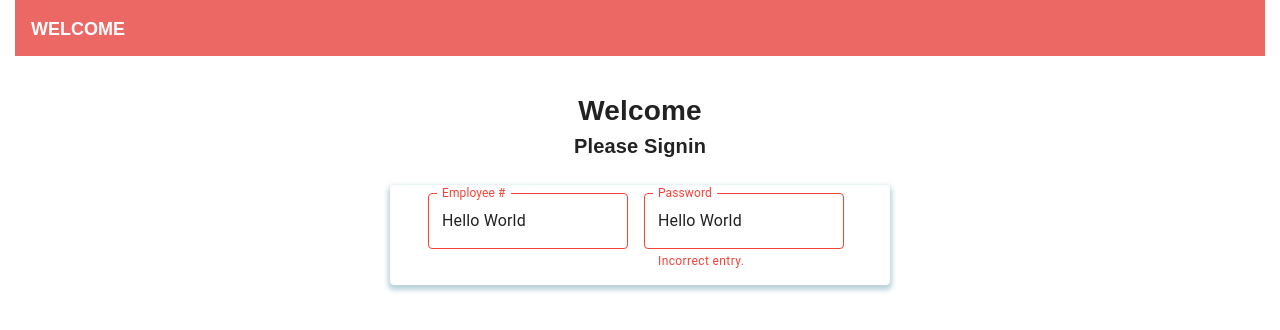
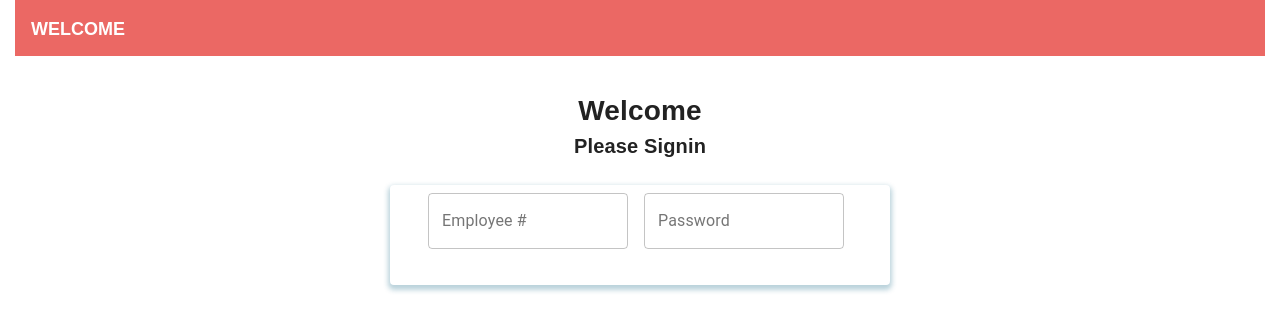
Before and after one commit to thePROZACH25/Retail_POS, a React (Create React App) app in the folder client/: page / in a window 1280 px wide. Shown: the top 330 px of the page. Built offline with nearby package versions, Linux system fonts and the light colour scheme; no server answers; a web font is replaced by a local one.

Commit message:
changing login to not show error

```diff
--- a/client/src/WelcomePage.js
+++ b/client/src/WelcomePage.js
@@ -18,6 +18,7 @@ const useStyles = makeStyles({
 
 function WelcomePage() {
   const classes = useStyles();
+
   return (
     <div>
       <div style={box1}>
--- a/client/src/components/ValidationTextFields.js
+++ b/client/src/components/ValidationTextFields.js
@@ -1,10 +1,10 @@
-import React from 'react';
-import TextField from '@material-ui/core/TextField';
-import { makeStyles } from '@material-ui/core/styles';
+import React from "react";
+import TextField from "@material-ui/core/TextField";
+import { makeStyles } from "@material-ui/core/styles";
 
 const useStyles = makeStyles((theme) => ({
   root: {
-    '& .MuiTextField-root': {
+    "& .MuiTextField-root": {
       margin: theme.spacing(1),
       width: 200,
     },
@@ -16,21 +16,22 @@ function ValidationTextFields() {
 
   return (
     <form className={classes.root} noValidate autoComplete="off">
-
       <div>
         <TextField
-          error
-          id="outlined-error"
+          id="emplNum"
+          // onChange={this.handleChange}
+          name="password"
           label="Employee #"
-          defaultValue="Hello World"
+          value=""
           variant="outlined"
         />
         <TextField
-          error
-          id="outlined-error-helper-text"
+          id="password"
+          // onChange={this.handleChange}
+          name="password"
+          type="password"
           label="Password"
-          defaultValue="Hello World"
-          helperText="Incorrect entry."
+          value=""
           variant="outlined"
         />
       </div>
--- a/client/src/pages/Login.js
+++ b/client/src/pages/Login.js
@@ -7,10 +7,8 @@ class Login extends Component {
   render() {
     return (
       <div className="container p-3 my-3 border col-10">
-
-          <GreetingMessage />
-          <LoginInput />
-
+        <GreetingMessage />
+        <LoginInput />
       </div>
     );
   }
```
Also changed, not shown: client/src/components/LoginInput.js (+6 -6 lines).
